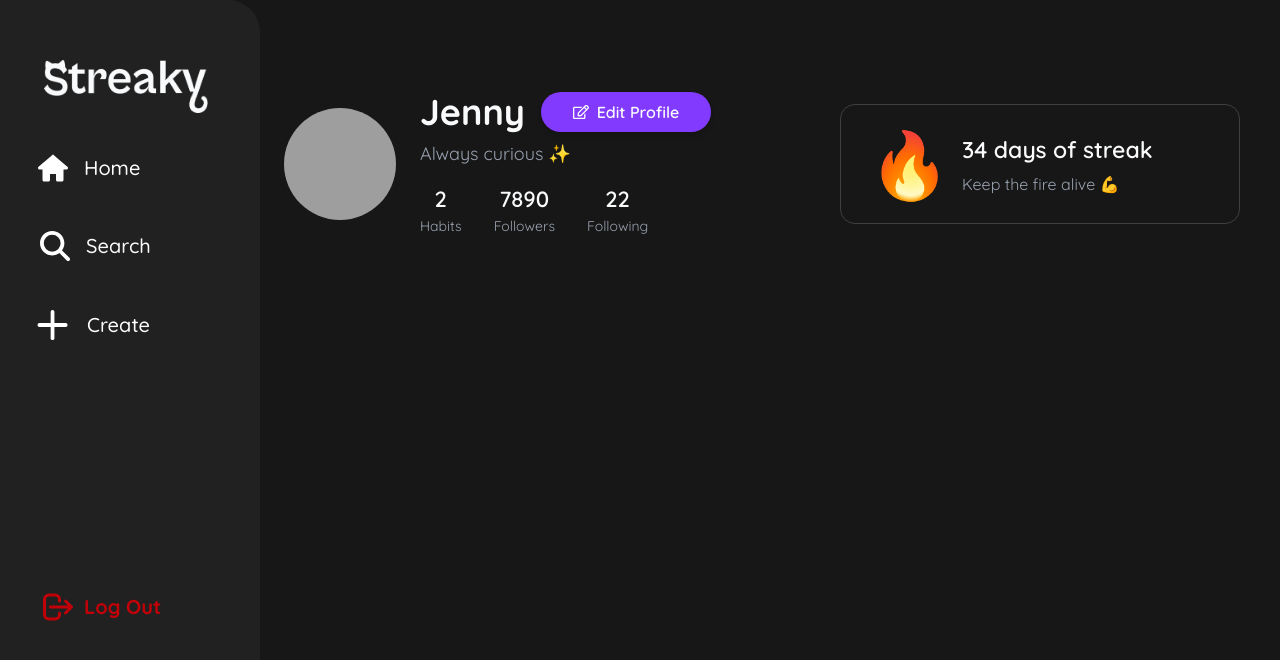
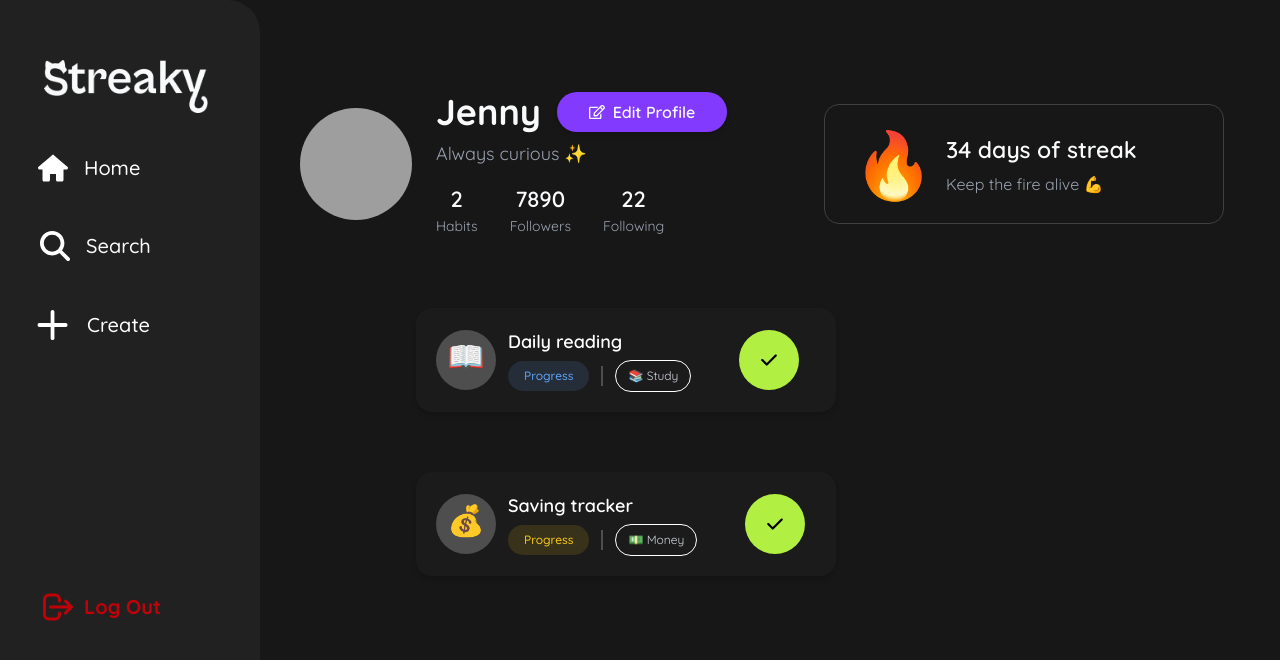
Before and after one commit to Disenando-con-Algoritmos/proyecto-final-streaky, a React (Vite) app: page /profile in a window 1280 px wide. Shown: the top 660 px of the page. Built offline with nearby package versions, Linux system fonts and the light colour scheme; grey boxes are pictures that could not be loaded.

Commit message:
(ADD(PROFILE): COMPONENT-PROGRESS-HABITS)

```diff
--- a/src/components/mobile/profile/HabitInteractive.tsx
+++ b/src/components/mobile/profile/HabitInteractive.tsx
@@ -0,0 +1,129 @@
+import { useState } from "react";
+import { FaCheck } from "react-icons/fa6";
+import type { Habit } from "../../../types/HabitsTypes";
+
+interface DayProgressGridProps {
+  habit: Habit;
+}
+
+const DayProgressGrid: React.FC<DayProgressGridProps> = ({ habit }) => {
+  const allDays = Object.values(habit.progress).flat();
+  const [progress, setProgress] = useState<boolean[]>(
+    allDays.map((val) => val > 0)
+  );
+  const [isOpen, setIsOpen] = useState(false);
+
+  // ✅ Acción: marca o desmarca el último día
+  const handleCheck = () => {
+    setProgress((prev) => {
+      const updated = [...prev];
+      updated[27] = !updated[27];
+      return updated;
+    });
+  };
+
+  return (
+    <div
+      className="bg-[#1B1B1B] rounded-2xl p-5 mb-5 w-105 shadow-md
+    transition-all duration-300"
+    >
+      {/* Header del hábito */}
+      <div className="flex justify-between">
+        <div className="flex items-center gap-12">
+          <div className="flex items-center">
+            <div className="mr-3">
+              <div
+                className="text-3xl flex items-center justify-center w-15
+                h-15 rounded-4xl bg-[#4E4E4E]"
+              >
+                <div className="mb-2">{habit.icon}</div>
+              </div>
+            </div>
+
+            <div className="flex flex-col">
+              <h3 className="text-white font-semibold text-lg">
+                {habit.title}
+              </h3>
+              <div className="flex items-center gap-3 mt-1">
+                {/* Botón que abre/cierra el calendario */}
+                <button
+                  onClick={() => setIsOpen(!isOpen)}
+                  className="text-xs font-medium px-4 py-[7px] rounded-full transition-all
+                duration-300 hover:opacity-80"
+                  style={{
+                    backgroundColor: habit.color + "20",
+                    color: habit.color,
+                  }}
+                >
+                  Progress
+                </button>
+
+                <div className="bg-[#4E4E4E] w-[2px] h-5"></div>
+
+                <span
+                  className="text-xs border-1 border-white
+                text-gray-300 px-3 py-[7px] rounded-full"
+                >
+                  {habit.category}
+                </span>
+              </div>
+            </div>
+          </div>
+
+          <div>
+            <button
+              onClick={handleCheck}
+              className={`w-15 h-15 rounded-full flex items-center
+                justify-center transition-all duration-300 cursor-pointer
+              ${
+                progress[27]
+                  ? "bg-[#2B2B2B]"
+                  : "bg-[#B1F042] hover:bg-[#C9F75A]"
+              }`}
+            >
+              <FaCheck
+                className={`text-lg ${
+                  progress[27] ? "text-[#4B4B4B]" : "text-[#000000]"
+                }`}
+              />
+            </button>
+          </div>
+        </div>
+      </div>
+
+      {/* Calendario desplegable */}
+      {isOpen && (
+        <div>
+          <p className="text-white text-[20px] font-medium ml-13 mt-4">Past 4 Weeks</p>
+        <div className="mt-2 flex flex-col items-center animate-fadeIn">
+          <div className="grid grid-cols-7 gap-2">
+            {progress.map((done, i) => (
+              <div
+                key={i}
+                className="w-6 h-6 md:w-8 md:h-8 rounded-md transition-all duration-300"
+                style={{
+                  backgroundColor: done ? habit.color : "#2B2B2B",
+                  boxShadow: done ? "0 0 6px rgba(0,0,0,0.3)" : "none",
+                }}
+              ></div>
+            ))}
+          </div>
+
+          {/* ✅ Botón que marca el último día */}
+
+          <div
+            className="w-28 h-8 bg-[#EF3131] mt-5 flex
+          flex-col items-center justify-center rounded-4xl cursor-pointer"
+          >
+            <button className="text-[15px] font-medium text-white cursor-pointer">
+              Delete Habit
+            </button>
+          </div>
+        </div>
+        </div>
+      )}
+    </div>
+  );
+};
+
+export default DayProgressGrid;
--- a/src/pages/MyProfile.tsx
+++ b/src/pages/MyProfile.tsx
@@ -1,12 +1,13 @@
 import { useEffect, useState } from "react";
-import type { UserProfile } from "../types/UserProfileType";
 import PcSearchBar from "../components/desktop/PcSearchBar";
 import MobileNavbar from "../components/mobile/nav-bar/MobileNavBar";
 import ProfileInfo from "../components/mobile/profile/ProfileInfo";
+import DayProgressGrid from "../components/mobile/profile/HabitInteractive";
+import type { UserProfile } from "../types/UserProfileType";
 
 function ProfilePage() {
   const [user, setUser] = useState<UserProfile | null>(null);
-    const userId = 5; // Jenny
+  const userId = 5;
 
   useEffect(() => {
     fetch("/data/habits.json")
@@ -21,8 +22,16 @@ function ProfilePage() {
     <>
       <PcSearchBar />
       <MobileNavbar />
-            <div className="flex justify-center mt-15">
+
+      <div className="flex flex-col items-center mt-15 px-4 gap-10">
         {user && <ProfileInfo user={user} />}
+        {user?.habits && (
+          <div className="flex flex-col gap-10 w-full max-w-md">
+            {user.habits.map((habit) => (
+              <DayProgressGrid key={habit.id} habit={habit} />
+            ))}
+          </div>
+        )}
       </div>
     </>
   );
```
Lines whose indentation alone changed are shown as unchanged.
